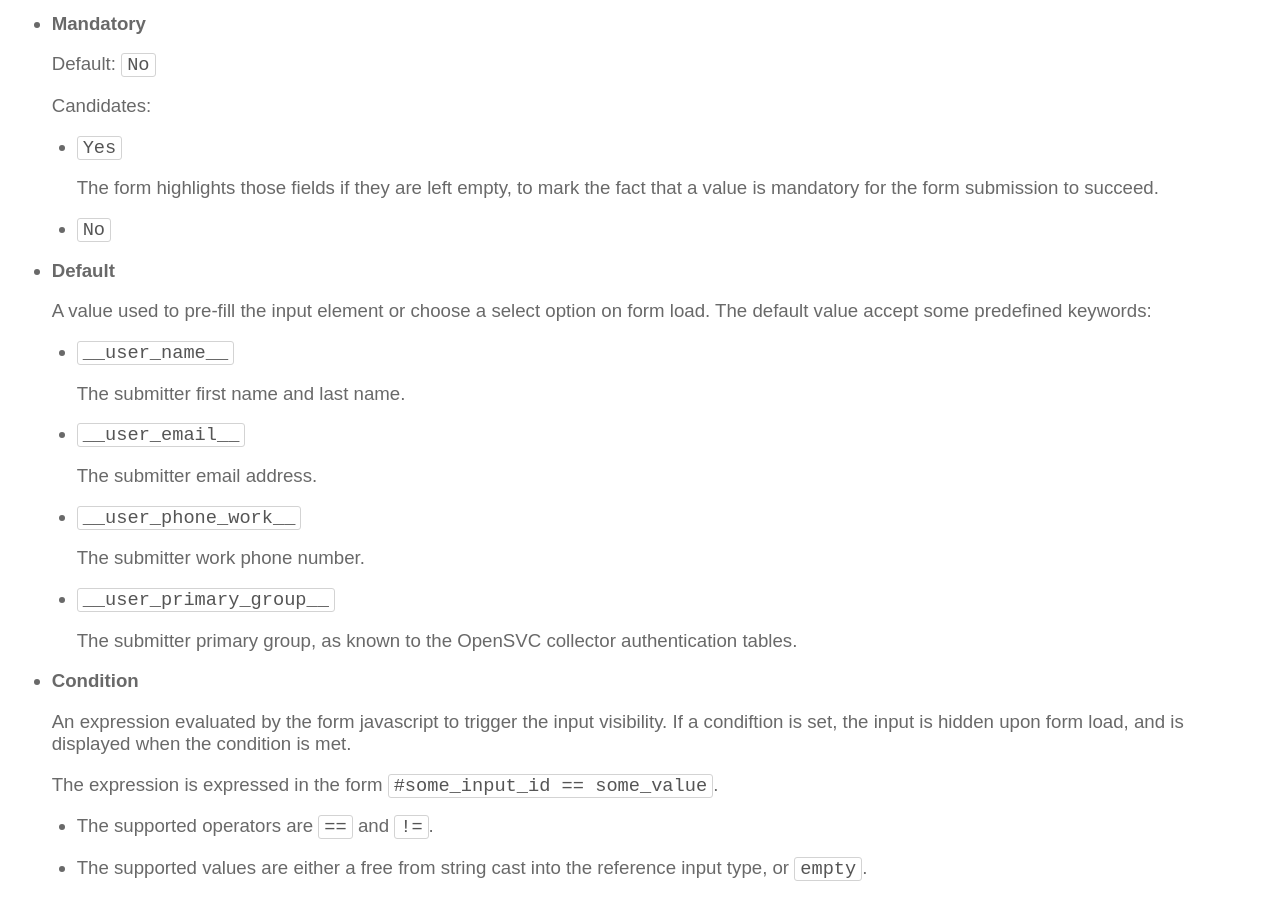
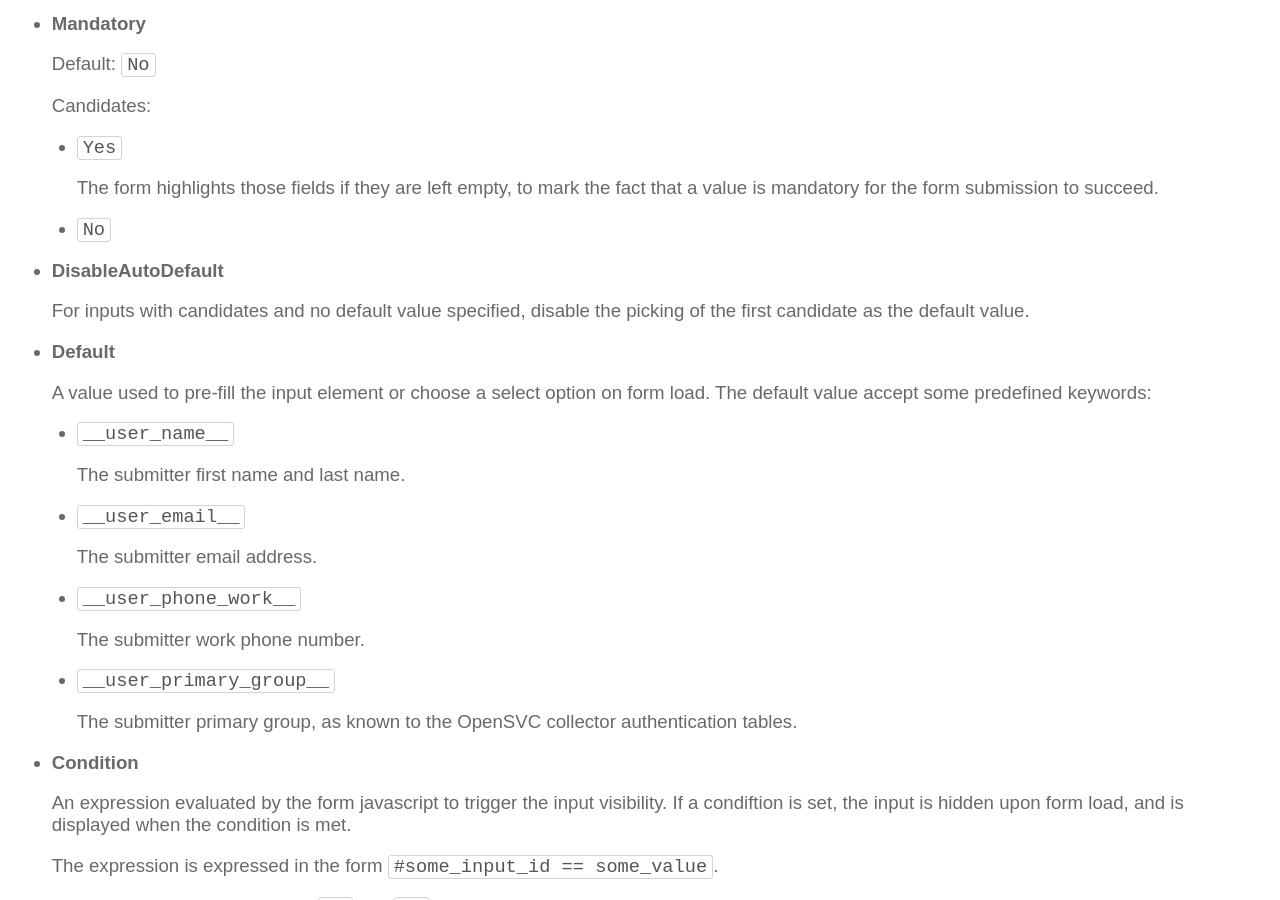
Before and after one commit to opensvc/docs.opensvc.com, a Sphinx documentation site: the page built from source/collector.forms.rst, in a window 1280 px wide and 900 px high, scrolled down 8619 px. Built offline with Sphinx 7.4.7, drawn with Linux system fonts in a browser that asks for light colours; comment, search, counter and statistics services are not loaded.

Commit message:
Document DisableAutoDefault in collector forms

```diff
--- a/source/collector.forms.rst
+++ b/source/collector.forms.rst
@@ -375,6 +375,10 @@ Keywords
 
   * ``No``
 
+* **DisableAutoDefault**
+
+  For inputs with candidates and no default value specified, disable the picking of the first candidate as the default value.
+
 * **Default**
 
   A value used to pre-fill the input element or choose a select option on form load. The default value accept some predefined keywords:
```
